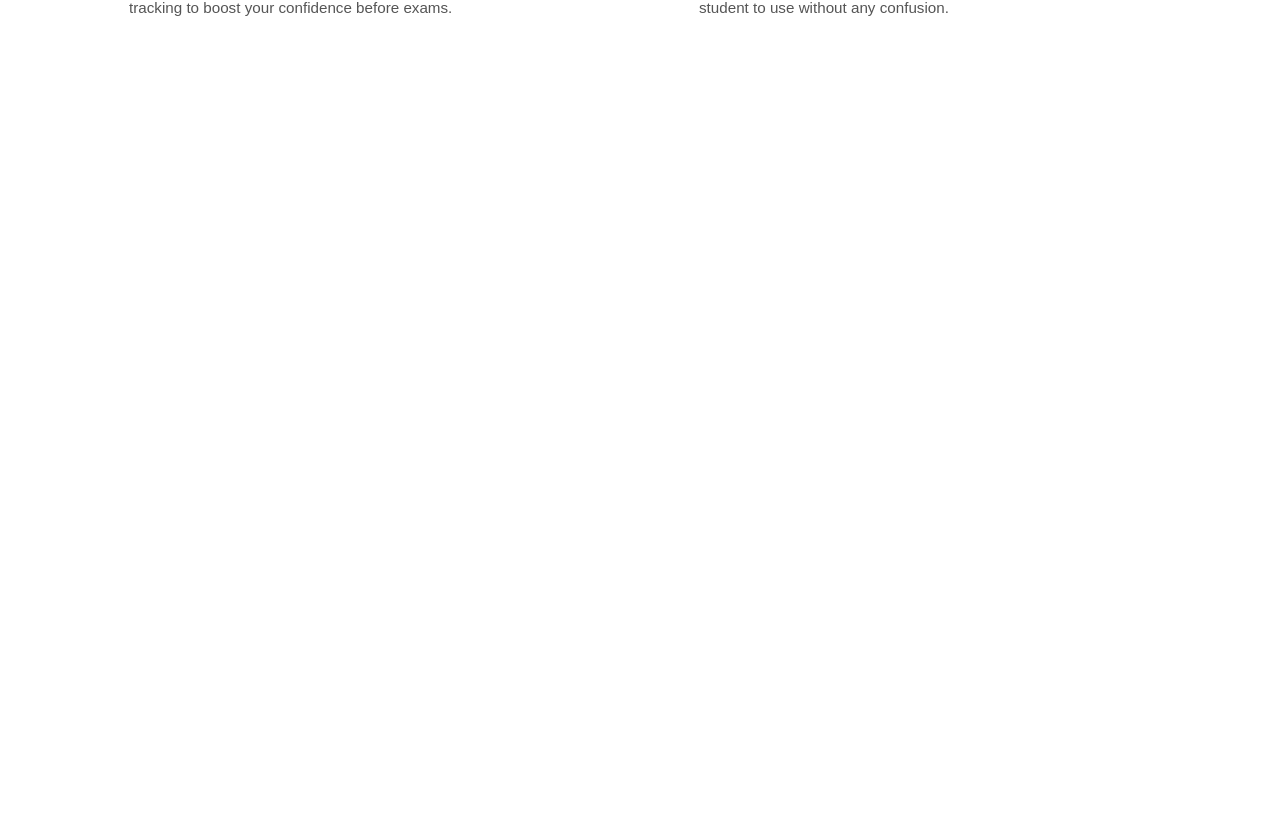
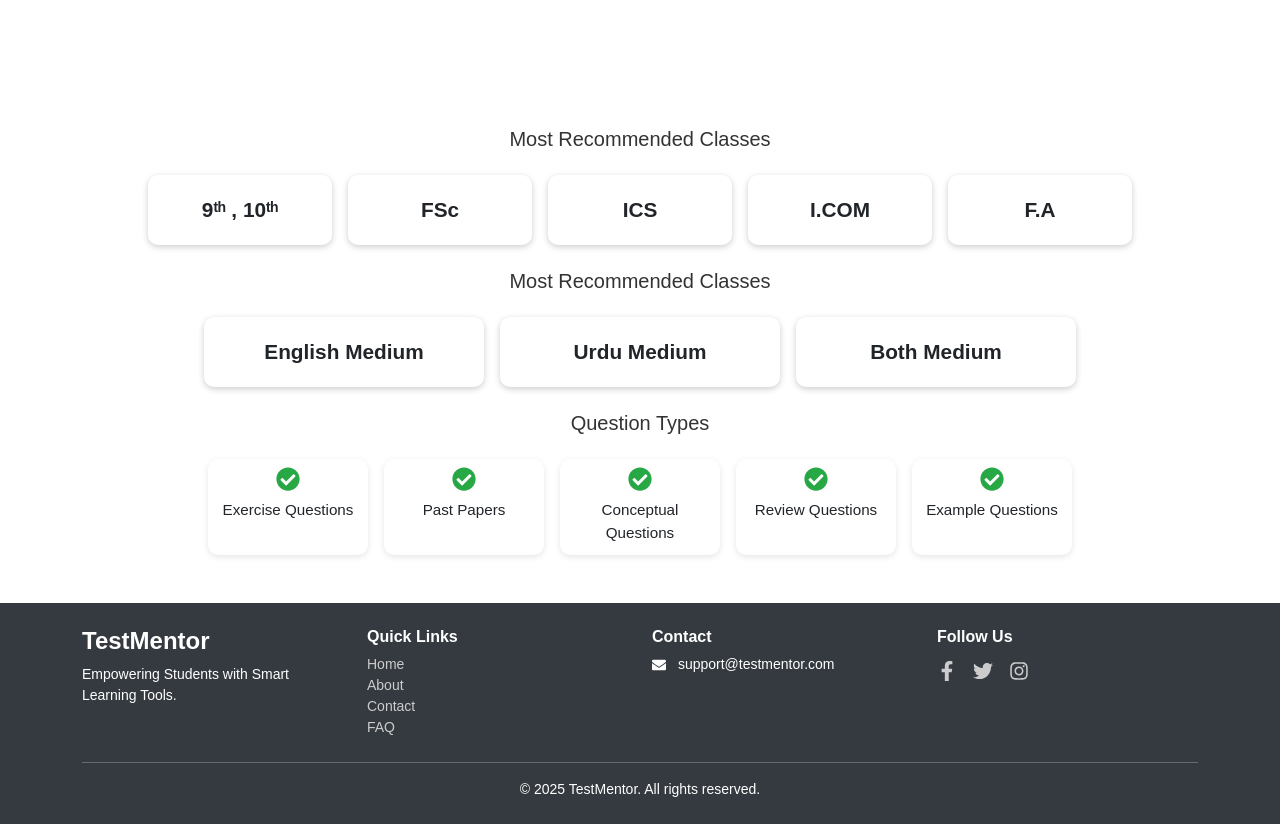
Before and after one commit to awaisali532/TestMentor, a React (Vite) app in the folder frontend/: page / in a window 1280 px wide. Shown: the part 1159-1983 px from the top of the page. Before the commit the page ends 1285 px from the top, so only its background shows below. Built offline with nearby package versions, Linux system fonts and the light colour scheme.

Commit message:
Home page finish

```diff
--- a/frontend/src/components/AvailableCourse/AvailableCourse.jsx
+++ b/frontend/src/components/AvailableCourse/AvailableCourse.jsx
@@ -7,13 +7,13 @@ const AvailableCourses = () => {
   const courses = [
     {
       image: pctb, // Replace with actual image
-      title: "Course 1",
-      description: "This is a short description of Course 1.",
+      title: "PTB",
+      description: "9th - 12th",
     },
     {
       image: fbise, // Replace with actual image
-      title: "Course 2",
-      description: "This is a short description of Course 2.",
+      title: "Fedral",
+      description: "Comming Soon",
     },
   ];
 
--- /dev/null
+++ b/frontend/src/components/Footer/Footer.css
@@ -0,0 +1,72 @@
+.footer {
+  background-color: #343a40;
+}
+
+.footer a {
+  color: #ccc;
+  text-decoration: none;
+  transition: color 0.3s ease, transform 0.3s ease;
+}
+
+.footer a:hover {
+  color: #fff;
+  text-decoration: underline;
+  transform: translateX(2px);
+}
+
+/* Footer Brand */
+.footer-brand {
+  font-size: 1.5rem;
+  font-weight: bold;
+  color: #fff;
+}
+
+/* Social Icons - base style */
+.footer .social-icons a,
+.footer .d-flex a {
+  font-size: 1.25rem;
+  transition: color 0.3s ease, transform 0.3s ease;
+}
+
+/* Social Hover Colors */
+.footer a:hover:nth-child(1) {
+  color: #1877f2;
+} /* Facebook Blue */
+.footer a:hover:nth-child(2) {
+  color: #1da1f2;
+} /* Twitter Blue */
+.footer a:hover:nth-child(3) {
+  color: #e4405f;
+} /* Instagram Pink-Red */
+
+/* Optional: slight scale on hover */
+.footer .d-flex a:hover {
+  transform: scale(1.2);
+}
+
+/* General text and list */
+.footer p,
+.footer ul {
+  margin: 0;
+}
+
+/* Responsive Adjustments */
+@media (max-width: 576px) {
+  .footer-brand {
+    font-size: 1.25rem;
+  }
+
+  .footer h6 {
+    font-size: 1rem;
+  }
+
+  .footer p,
+  .footer ul li,
+  .footer a {
+    font-size: 0.9rem;
+  }
+
+  .footer .d-flex {
+    justify-content: center !important;
+  }
+}
--- /dev/null
+++ b/frontend/src/components/Footer/Footer.jsx
@@ -0,0 +1,76 @@
+import React from "react";
+import "./Footer.css";
+import {
+  FaFacebookF,
+  FaTwitter,
+  FaInstagram,
+  FaEnvelope,
+} from "react-icons/fa";
+
+const Footer = () => {
+  return (
+    <footer className="footer text-white py-4 mt-5">
+      <div className="container">
+        <div className="row gy-4 text-center text-md-start">
+          {/* Site Logo / Description */}
+          <div className="col-12 col-md-3">
+            <h5 className="footer-brand">TestMentor</h5>
+            <p className="small">
+              Empowering Students with Smart Learning Tools.
+            </p>
+          </div>
+
+          {/* Quick Links */}
+          <div className="col-12 col-md-3">
+            <h6 className="fw-bold">Quick Links</h6>
+            <ul className="list-unstyled small">
+              <li>
+                <a href="/">Home</a>
+              </li>
+              <li>
+                <a href="/about">About</a>
+              </li>
+              <li>
+                <a href="/contact">Contact</a>
+              </li>
+              <li>
+                <a href="/faq">FAQ</a>
+              </li>
+            </ul>
+          </div>
+
+          {/* Contact */}
+          <div className="col-12 col-md-3">
+            <h6 className="fw-bold">Contact</h6>
+            <p className="small mb-1">
+              <FaEnvelope className="me-2" /> support@testmentor.com
+            </p>
+          </div>
+
+          {/* Social Links */}
+          <div className="col-12 col-md-3">
+            <h6 className="fw-bold">Follow Us</h6>
+            <div className="d-flex justify-content-center justify-content-md-start gap-3 social-icons">
+              <a href="#">
+                <FaFacebookF />
+              </a>
+              <a href="#">
+                <FaTwitter />
+              </a>
+              <a href="#">
+                <FaInstagram />
+              </a>
+            </div>
+          </div>
+        </div>
+
+        <hr className="border-light mt-4" />
+        <div className="text-center small mt-2">
+          © {new Date().getFullYear()} TestMentor. All rights reserved.
+        </div>
+      </div>
+    </footer>
+  );
+};
+
+export default Footer;
--- /dev/null
+++ b/frontend/src/components/Medium/Mediums.css
@@ -0,0 +1,43 @@
+.section-title {
+  font-weight: 500;
+  color: #5e5b5b;
+  /* font-size: 1.25rem; ≈ 20px on default base */
+}
+
+.medium-card {
+  width: 17.5rem;
+  height: 4.375rem; /* 70px */
+  background-color: white;
+  border-radius: 0.625rem; /* 10px */
+  box-shadow: 0 0.125rem 0.375rem rgba(0, 0, 0, 0.2); /* 2px 6px */
+  font-size: 1.3rem; /* ≈ 18px */
+  font-weight: 400;
+  transition: transform 0.2s ease;
+  display: flex;
+  align-items: center;
+  justify-content: center;
+}
+
+/* Hover effect */
+.class-card:hover {
+  transform: scale(1.05);
+}
+
+/* Responsive: Stack vertically on small screens */
+@media (max-width: 576px) {
+  .class-card {
+    width: 100%;
+    max-width: 18.75rem; /* 300px */
+    margin: 0 auto;
+    font-size: 1.62rem; /* Slightly smaller for small screens */
+  }
+
+  .recommended-wrapper {
+    flex-direction: column !important;
+    align-items: center;
+  }
+
+  .section-title {
+    font-size: 1.125rem; /* Slightly smaller on mobile */
+  }
+}
--- /dev/null
+++ b/frontend/src/components/Medium/Mediums.jsx
@@ -0,0 +1,21 @@
+import React from "react";
+import "./Mediums.css";
+
+const mediums = ["English Medium", "Urdu Medium", "Both Medium"];
+
+const RecommendedClasses = () => {
+  return (
+    <div className="container text-center my-4">
+      <h1 className="section-title mb-4">Most Recommended Classes</h1>
+      <div className="d-flex flex-wrap justify-content-center gap-3 recommended-wrapper">
+        {mediums.map((className, index) => (
+          <div className="medium-card" key={index}>
+            <strong>{className}</strong>
+          </div>
+        ))}
+      </div>
+    </div>
+  );
+};
+
+export default RecommendedClasses;
--- a/frontend/src/components/Navbar/Navbar.jsx
+++ b/frontend/src/components/Navbar/Navbar.jsx
@@ -59,7 +59,7 @@ const Navbar = () => {
         >
           <ul className="menu-items">
             <li>
-              <Link to={"/home"}>Home</Link>
+              <Link to={"/"}>Home</Link>
             </li>
             <li>
               <Link to={"/subjects"}>Subjects</Link>
--- /dev/null
+++ b/frontend/src/components/QuestionsType/QuestionsType.css
@@ -0,0 +1,45 @@
+.section-title {
+  font-weight: 500;
+  color: #333;
+  font-size: 1.25rem;
+}
+
+.question-card {
+  width: 10rem; /* 120px */
+  height: 6rem; /* Enough for icon + text + padding */
+  background-color: white;
+  border-radius: 0.625rem;
+  box-shadow: 0 0.125rem 0.375rem rgba(0, 0, 0, 0.1);
+  font-size: 1rem;
+  font-weight: 500;
+  padding: 0.5rem;
+  transition: transform 0.2s ease;
+}
+
+.question-card:hover {
+  transform: scale(1.05);
+}
+
+.check-icon {
+  font-size: 1.5rem;
+  color: #28a745;
+}
+
+.question-label {
+  font-size: 0.95rem;
+  text-align: center;
+  word-break: break-word;
+}
+
+/* Mobile Responsive */
+@media (max-width: 576px) {
+  .question-card {
+    width: 100%;
+    max-width: 18.75rem;
+  }
+
+  .question-wrapper {
+    flex-direction: column !important;
+    align-items: center;
+  }
+}
--- /dev/null
+++ b/frontend/src/components/QuestionsType/QuestionsType.jsx
@@ -0,0 +1,32 @@
+import React from "react";
+import "./QuestionsType.css";
+import { FaCheckCircle } from "react-icons/fa";
+
+const questionTypes = [
+  "Exercise Questions",
+  "Past Papers",
+  "Conceptual Questions",
+  "Review Questions",
+  "Example Questions",
+];
+
+const QuestionTypes = () => {
+  return (
+    <div className="container text-center my-4">
+      <h2 className="section-title mb-4">Question Types</h2>
+      <div className="d-flex flex-wrap justify-content-center gap-3 question-wrapper">
+        {questionTypes.map((type, index) => (
+          <div
+            className="question-card d-flex flex-column align-items-center"
+            key={index}
+          >
+            <FaCheckCircle className="check-icon mb-2" />
+            <span className="question-label">{type}</span>
+          </div>
+        ))}
+      </div>
+    </div>
+  );
+};
+
+export default QuestionTypes;
--- /dev/null
+++ b/frontend/src/components/RecommendedClasses/RecommendedClasses.css
@@ -0,0 +1,43 @@
+.section-title {
+  font-weight: 500;
+  color: #5e5b5b;
+  /* font-size: 1.25rem; ≈ 20px on default base */
+}
+
+.class-card {
+  width: 11.5rem;
+  height: 4.375rem; /* 70px */
+  background-color: white;
+  border-radius: 0.625rem; /* 10px */
+  box-shadow: 0 0.125rem 0.375rem rgba(0, 0, 0, 0.2); /* 2px 6px */
+  font-size: 1.3rem; /* ≈ 18px */
+  font-weight: 400;
+  transition: transform 0.2s ease;
+  display: flex;
+  align-items: center;
+  justify-content: center;
+}
+
+/* Hover effect */
+.class-card:hover {
+  transform: scale(1.05);
+}
+
+/* Responsive: Stack vertically on small screens */
+@media (max-width: 576px) {
+  .class-card {
+    width: 100%;
+    max-width: 18.75rem; /* 300px */
+    margin: 0 auto;
+    font-size: 1.62rem; /* Slightly smaller for small screens */
+  }
+
+  .recommended-wrapper {
+    flex-direction: column !important;
+    align-items: center;
+  }
+
+  .section-title {
+    font-size: 1.125rem; /* Slightly smaller on mobile */
+  }
+}
--- /dev/null
+++ b/frontend/src/components/RecommendedClasses/RecommendedClasses.jsx
@@ -0,0 +1,22 @@
+import React from "react";
+import "./RecommendedClasses.css";
+import "bootstrap/dist/css/bootstrap.min.css";
+
+const classes = ["9ᵗʰ , 10ᵗʰ", "FSc", "ICS", "I.COM", "F.A"];
+
+const RecommendedClasses = () => {
+  return (
+    <div className="container text-center my-4">
+      <h1 className="section-title mb-4">Most Recommended Classes</h1>
+      <div className="d-flex flex-wrap justify-content-center gap-3 recommended-wrapper">
+        {classes.map((className, index) => (
+          <div className="class-card" key={index}>
+            <strong>{className}</strong>
+          </div>
+        ))}
+      </div>
+    </div>
+  );
+};
+
+export default RecommendedClasses;
--- a/frontend/src/pages/Home/Home.jsx
+++ b/frontend/src/pages/Home/Home.jsx
@@ -2,13 +2,20 @@ import React from "react";
 import HeroSection from "../../components/HeroSection/HeroSection";
 import AvailableCourses from "../../components/AvailableCourse/AvailableCourse";
 import WhyChoose from "../../components/WhyChoose/WhyChoose";
-
+import RecommendedClasses from "../../components/RecommendedClasses/RecommendedClasses";
+import Mediums from "../../components/Medium/Mediums";
+import QuestionTypes from "../../components/QuestionsType/QuestionsType";
+import Footer from "../../components/Footer/Footer";
 const Home = () => {
   return (
     <div>
       <HeroSection />
       <AvailableCourses />
       <WhyChoose />
+      <RecommendedClasses />
+      <Mediums />
+      <QuestionTypes />
+      <Footer />
     </div>
   );
 };
```
Also changed, not shown: frontend/src/App.css (line endings or trailing spaces).
